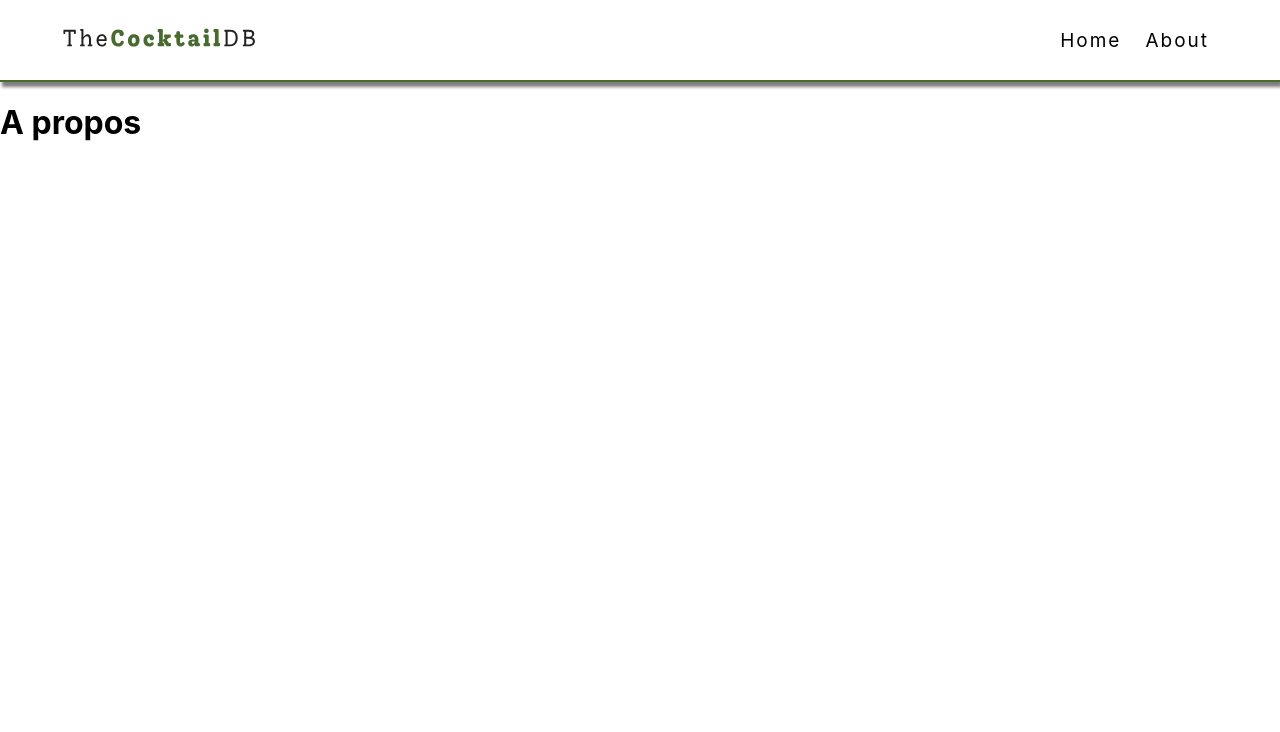
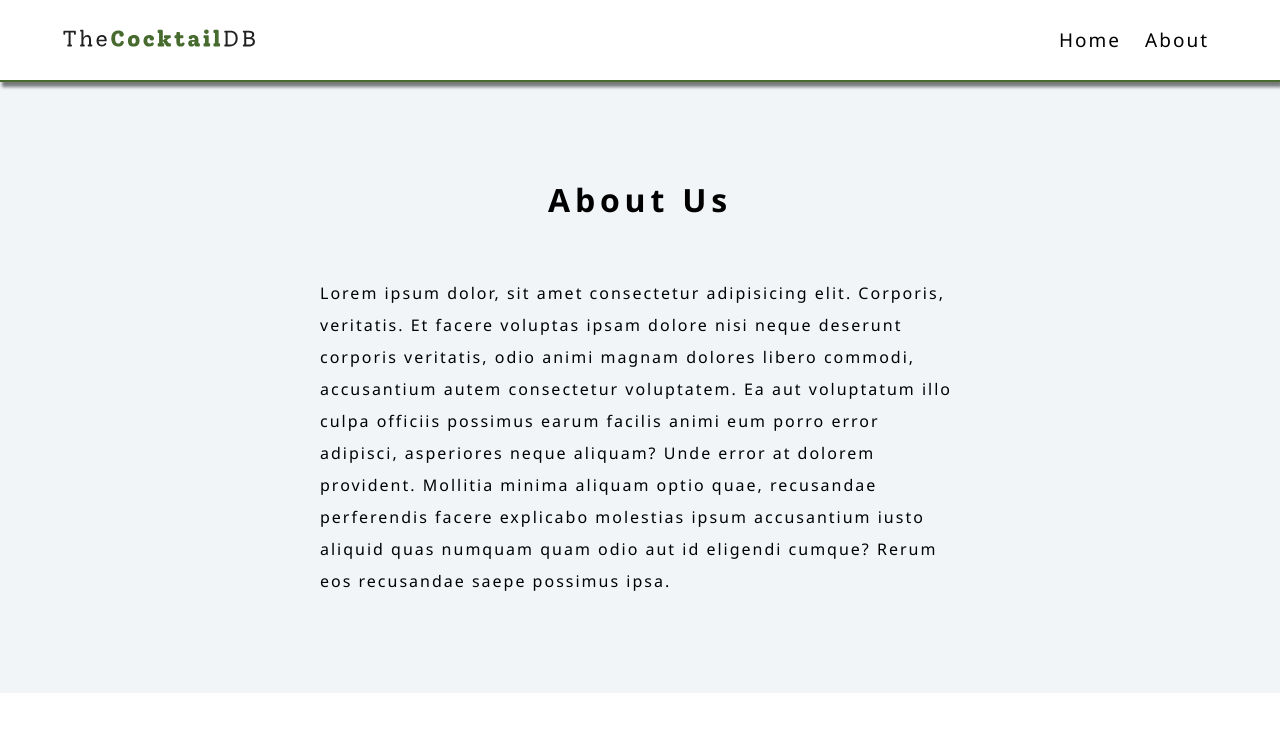
Before and after one commit to sofrdr/CocktailsDB-project, a React (Create React App) app: page /about in a window 1280 px wide. Shown: the top 732 px of the page. Built offline with nearby package versions, Linux system fonts and the light colour scheme.

Commit message:
Styling about page

```diff
--- a/src/App.js
+++ b/src/App.js
@@ -1,5 +1,6 @@
 import React from "react";
 import { BrowserRouter as Router, Routes, Route } from "react-router-dom";
+import { createGlobalStyle } from "styled-components";
 
 import Home from "./pages/Home";
 import About from "./pages/About";
@@ -7,9 +8,17 @@ import Error from "./components/Error";
 import Header from "./components/Header";
 import SingleCocktail from "./pages/SingleCocktail";
 
+const GlobalStyle = createGlobalStyle`
+div{
+  font-family: 'Segoe UI', 'Roboto', 'Oxygen', 'Ubuntu', 'Cantarell', 'Fira Sans', 'Droid Sans', 'Helvetica Neue', sans-serif;
+  background-color: #f1f5f8;
+}
+`;
+
 const App = () => {
   return (
     <Router>
+      <GlobalStyle />
       <Header />
       <Routes>
         <Route exact path="/" element={<Home />}></Route>
--- a/src/components/Header.jsx
+++ b/src/components/Header.jsx
@@ -10,6 +10,7 @@ const NavContainer = styled.nav`
   height: 80px;
   border-bottom: 2px solid ${colors.primary};
   box-shadow: 2px 5px 3px 0px rgba(0, 0, 0, 0.5);
+  background-color: white;
 `;
 
 const NavWrapper = styled.div`
@@ -18,6 +19,7 @@ const NavWrapper = styled.div`
   align-items: center;
   margin: 0 auto;
   width: 1170px;
+  background-color: white;
 `;
 
 const StyledLink = styled(Link)`
--- a/src/pages/About.jsx
+++ b/src/pages/About.jsx
@@ -1,10 +1,43 @@
 import React from "react";
+import styled from "styled-components";
+
+const TextContainer = styled.section`
+  padding: 80px 0;
+  margin: 0 auto;
+  max-width: 640px;
+`;
+
+const StyledTitle = styled.h1`
+  font-size: 32px;
+  text-transform: capitalize;
+  text-align: center;
+  margin-top: 16px;
+  margin-bottom: 56px;
+  letter-spacing: 4.8px;
+`;
+
+const StyleText = styled.p`
+  line-height: 32px;
+  font-weight: 400;
+  letter-spacing: 2px;
+`;
 
 const About = () => {
   return (
-    <div>
-      <h1>A propos</h1>
-    </div>
+    <TextContainer>
+      <StyledTitle>about us</StyledTitle>
+      <StyleText>
+        Lorem ipsum dolor, sit amet consectetur adipisicing elit. Corporis,
+        veritatis. Et facere voluptas ipsam dolore nisi neque deserunt corporis
+        veritatis, odio animi magnam dolores libero commodi, accusantium autem
+        consectetur voluptatem. Ea aut voluptatum illo culpa officiis possimus
+        earum facilis animi eum porro error adipisci, asperiores neque aliquam?
+        Unde error at dolorem provident. Mollitia minima aliquam optio quae,
+        recusandae perferendis facere explicabo molestias ipsum accusantium
+        iusto aliquid quas numquam quam odio aut id eligendi cumque? Rerum eos
+        recusandae saepe possimus ipsa.
+      </StyleText>
+    </TextContainer>
   );
 };
 
```
